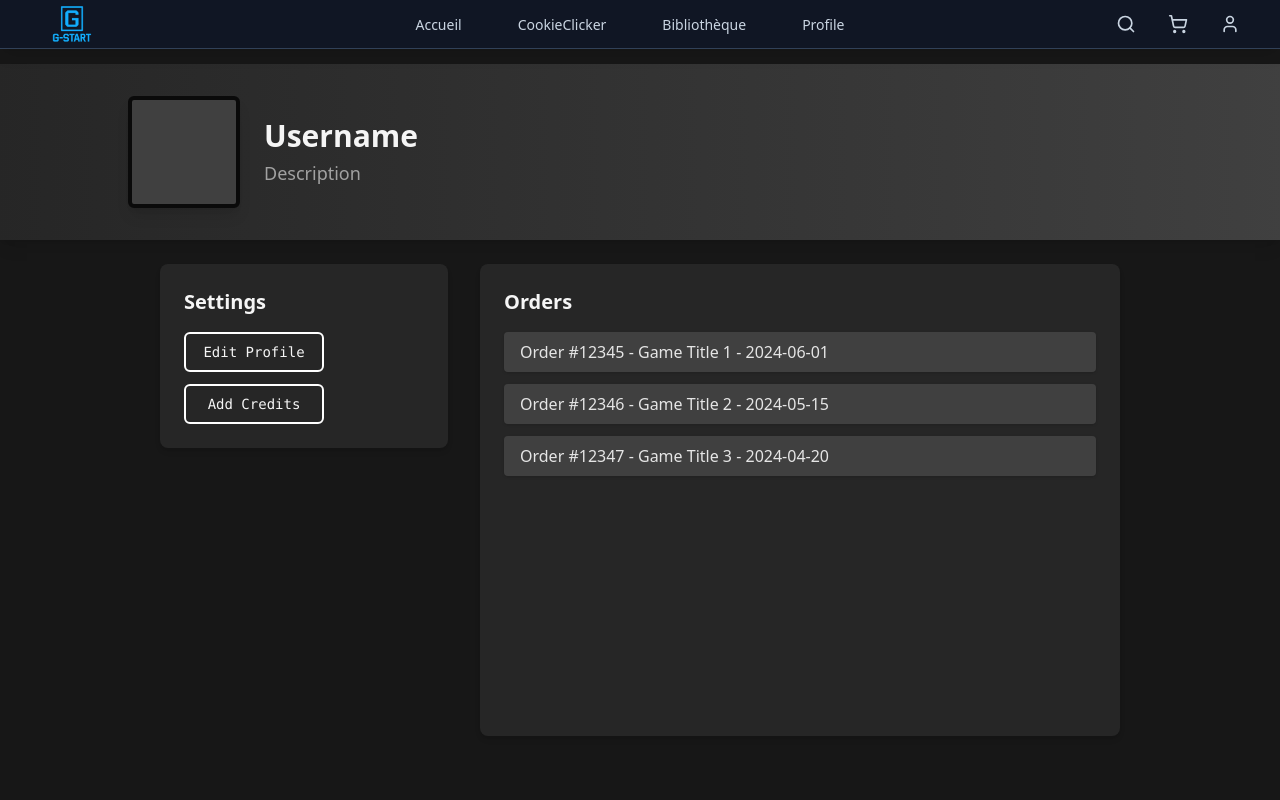
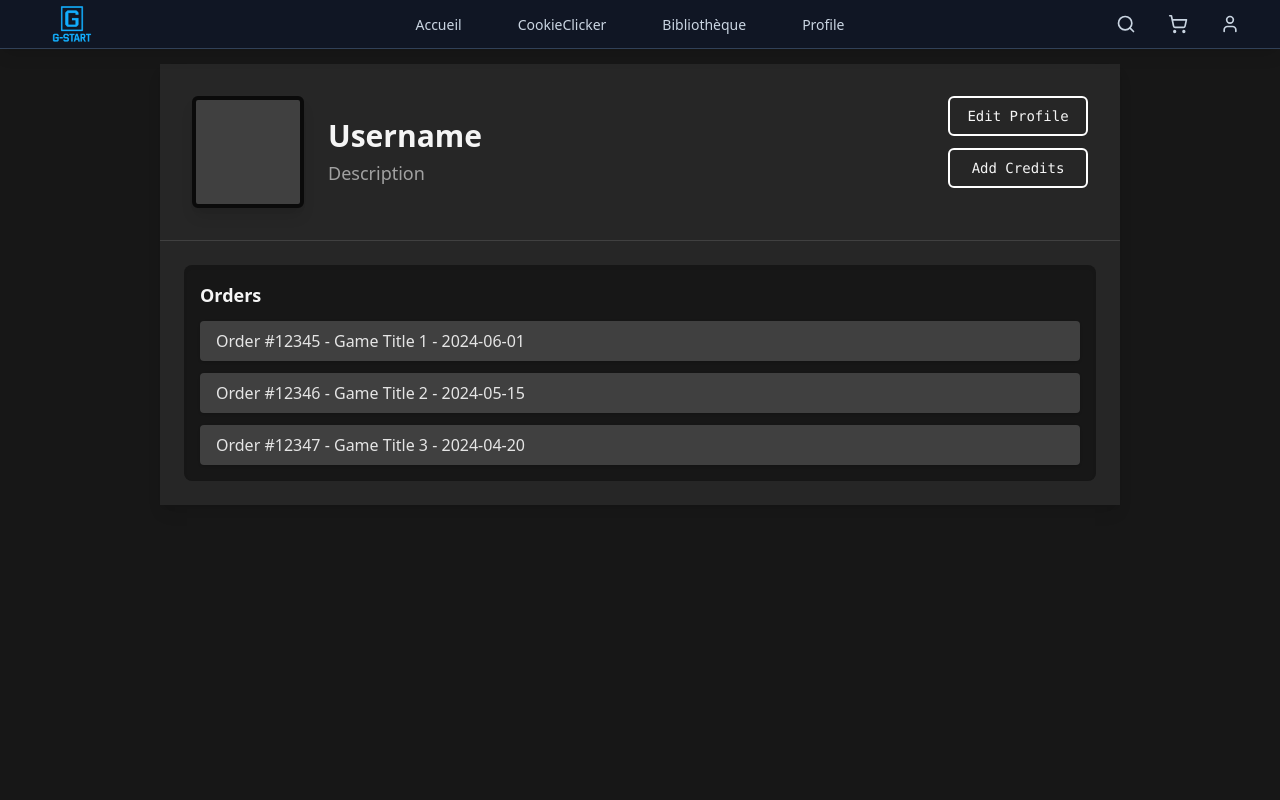
Before and after one commit to ME0WGE/NEXT-GAMESTART-KAMIL, a Next.js app: page /profile in a window 1280 px wide. Shown: the top 800 px of the page. Built offline with nearby package versions, Linux system fonts and the light colour scheme; no server answers.

Commit message:
Banner: put settings to the end; keep order separated from banner

```diff
--- a/src/app/profile/page.jsx
+++ b/src/app/profile/page.jsx
@@ -3,33 +3,36 @@ import ProfileOrders from "@/components/ProfileOrders/ProfileOrders";
 
 export default function ProfilePage() {
   return (
-    <div className="profile-page min-h-screen bg-neutral-900 text-neutral-100 flex flex-col pt-16 pb-16">
+    <div className="profile-page min-h-screen bg-neutral-900 text-neutral-100 flex flex-col pt-16">
+      <div className="max-w-5xl mx-auto w-full px-8">
+        <div className="bg-neutral-800 shadow-lg flex flex-col overflow-hidden">
           {/* Profile Banner */}
-      <section className="profile-banner w-full bg-gradient-to-r from-neutral-800 to-neutral-700 py-8 px-8 mb-6 shadow-lg">
-        <div className="profile-banner-content flex items-center justify-between max-w-5xl mx-auto">
+          <section className="py-8 px-8 border-b border-neutral-700">
+            <div className="profile-banner-content flex items-start justify-between">
               <div className="profile-avatar-section flex items-center gap-6">
-            <div className="avatar w-28 h-28 rounded-md border-4 border-neutral-950 bg-neutral-700 shadow-lg overflow-hidden">
-              {/* Avatar image placeholder */}
-            </div>
+                <div className="avatar w-28 h-28 rounded-md border-4 border-neutral-950 bg-neutral-700 shadow-lg overflow-hidden" />
                 <div className="user-details flex flex-col gap-1">
                   <h2 className="username text-3xl font-semibold leading-tight">
                     Username
                   </h2>
-              <p className="country text-neutral-400 text-lg">Description</p>
+                  <p className="country text-neutral-400 text-lg">
+                    Description
+                  </p>
                 </div>
+              </div>
+              <div className="profile-settings-section">
+                <ProfileInfo />
               </div>
             </div>
           </section>
-
           {/* Main Content */}
-      <div className="profile-main-content flex-1 flex max-w-5xl mx-auto w-full gap-8 px-8">
-        <aside className="profile-sidebar w-72 bg-neutral-800 rounded-lg shadow-md p-6 h-fit">
-          <ProfileInfo />
-        </aside>
-        <main className="profile-orders flex-1 bg-neutral-800 rounded-lg shadow-md p-6">
+          <div className="flex items-stretch">
+            <main className="flex-1 p-6">
               <ProfileOrders />
             </main>
           </div>
         </div>
+      </div>
+    </div>
   );
 }
--- a/src/components/ProfileInfo/ProfileInfo.jsx
+++ b/src/components/ProfileInfo/ProfileInfo.jsx
@@ -1,9 +1,6 @@
 export default function ProfileInfo() {
   return (
     <section className="profile-info">
-      <h3 className="profile-info-title text-xl font-semibold mb-4 text-neutral-100">
-        Settings
-      </h3>
       <ul className="profile-info-list space-y-3">
         <li className="flex justify-between text-neutral-300">
           <button className="bg-neutral-800 text-neutral-100 px-4 py-2 rounded-md hover:bg-neutral-700 transition-colors duration-300 text-center font-mono text-sm hover:text-yellow-400 hover:border-yellow-400 border-2 border-white w-35 cursor-pointer">
--- a/src/components/ProfileOrders/ProfileOrders.jsx
+++ b/src/components/ProfileOrders/ProfileOrders.jsx
@@ -1,7 +1,7 @@
 export default function ProfileOrders() {
   return (
-    <section className="profile-orders-section">
-      <h3 className="profile-orders-title text-xl font-semibold mb-4 text-neutral-100">
+    <section className="profile-orders-section bg-neutral-900 rounded-lg p-4 shadow-inner">
+      <h3 className="profile-orders-title text-lg font-semibold mb-3 text-neutral-100">
         Orders
       </h3>
       <ul className="profile-orders-list space-y-3">
```
Lines whose indentation alone changed are shown as unchanged.
